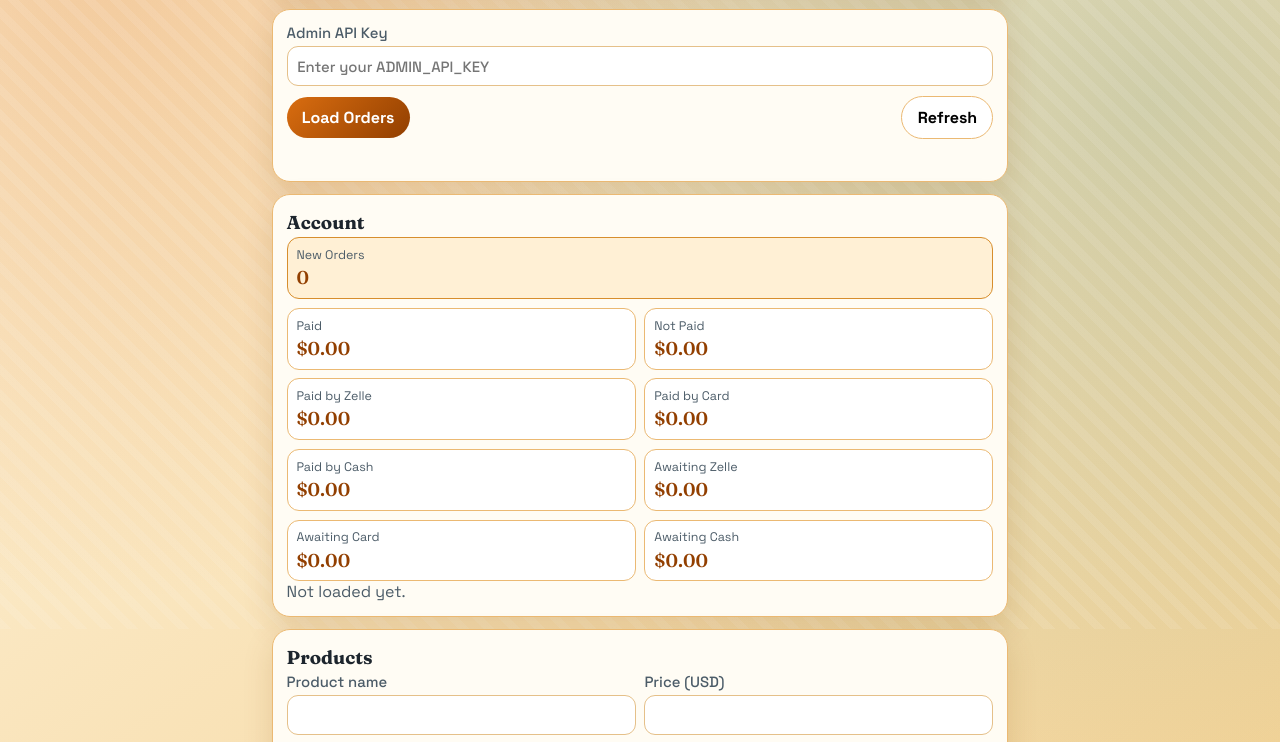
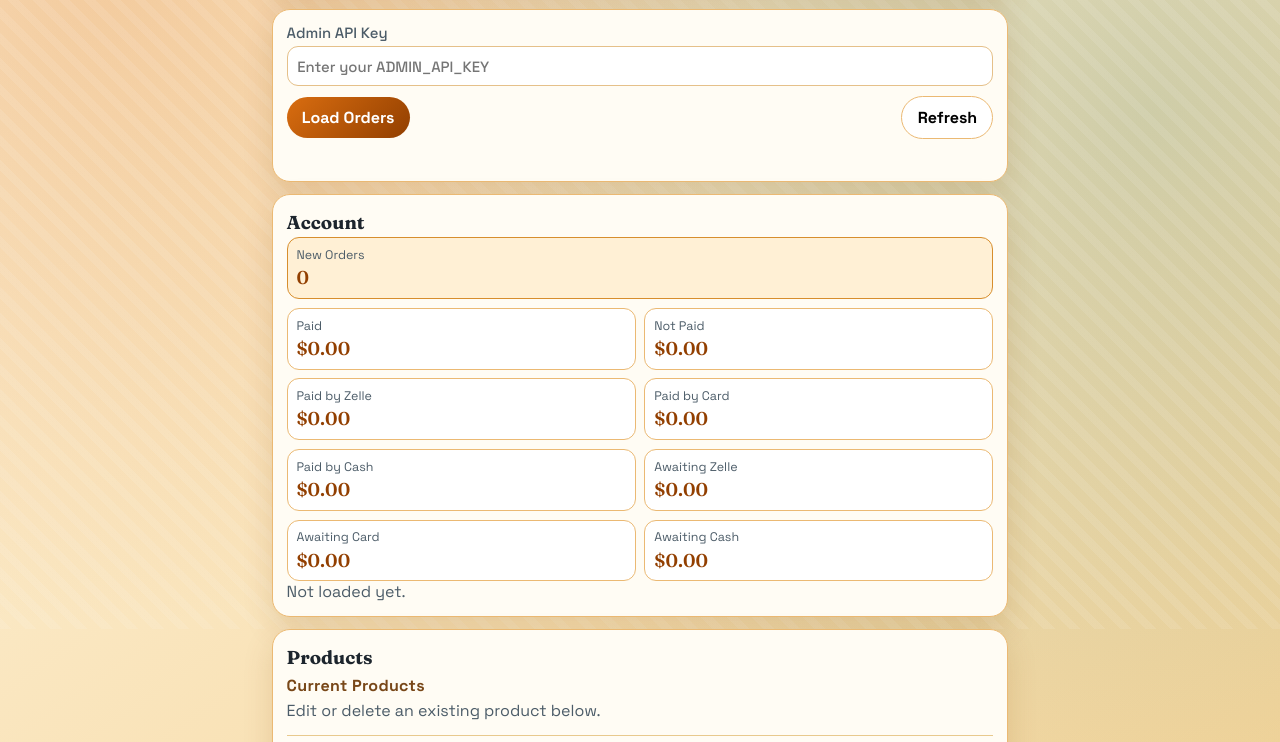
Before and after one commit to ralrassul-prog/Tigris-Dates, a website: page public/admin.html in a window 1280 px wide. Shown: the part 171-913 px from the top of the page. Drawn offline with Linux system fonts and the light colour scheme.

Commit message:
Show editable products above product form

```diff
--- a/public/admin.html
+++ b/public/admin.html
@@ -81,6 +81,14 @@
 
       <section class="card">
         <h3>Products</h3>
+        <div class="stacked-form">
+          <div>
+            <p class="section-caption">Current Products</p>
+            <p class="hint">Edit or delete an existing product below.</p>
+          </div>
+          <div id="productList" class="stacked-form"></div>
+        </div>
+        <hr class="section-divider" />
         <form id="productForm" class="stacked-form">
           <input id="productEditingId" type="hidden" />
           <div class="field-grid">
@@ -118,7 +126,6 @@
           </div>
           <p id="productMessage" class="message"></p>
         </form>
-        <div id="productList" class="stacked-form"></div>
       </section>
 
       <section class="card">
--- a/public/styles.css
+++ b/public/styles.css
@@ -430,6 +430,12 @@ textarea:focus {
   margin-bottom: 0.55rem;
 }
 
+.section-divider {
+  border: 0;
+  border-top: 1px solid #e8c98d;
+  margin: 0.35rem 0 0.55rem;
+}
+
 .tab-active {
   background: linear-gradient(135deg, var(--brand), var(--brand-dark));
   color: #fff;
```
